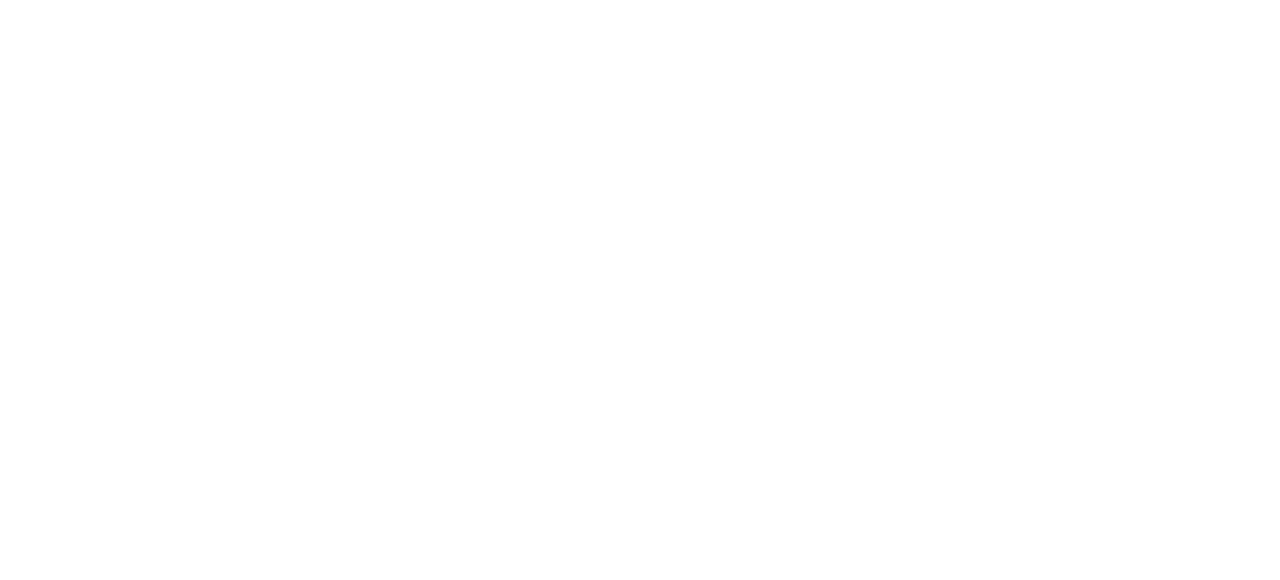
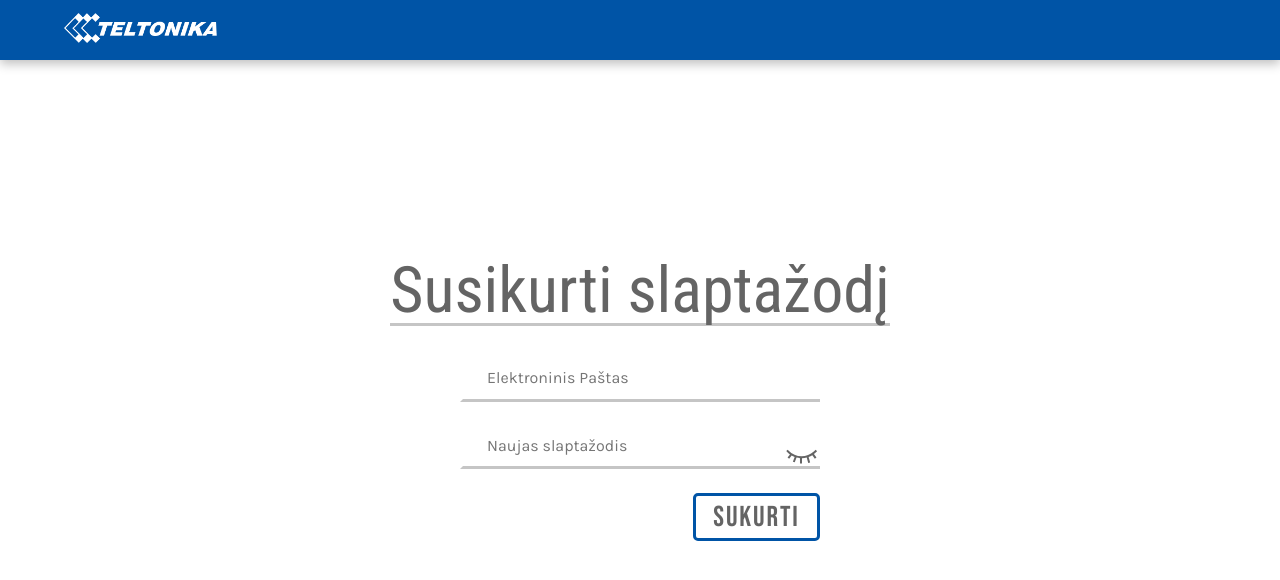
Before and after one commit to egle-na/inventorizavimo_sistema, a Vue app: page /create-password in a window 1280 px wide. Shown: the top 580 px of the page. Built offline with nearby package versions, Linux system fonts and the light colour scheme.

Commit message:
Create Password layout

```diff
--- a/src/router/router.js
+++ b/src/router/router.js
@@ -16,6 +16,7 @@
 import guest from "@/router/middleware/guest";
 import auth from "@/router/middleware/auth";
 import admin from "@/router/middleware/admin";
+import CreatePassword from "@/views/CreatePassword";
 
 Vue.use(VueRouter);
 
@@ -46,6 +47,16 @@
                     guest
                 ]
             },
+        },
+        {
+            path: '/create-password',
+            name: 'create-password',
+            component: CreatePassword,
+            // meta: {
+            //     middleware: [
+            //         guest
+            //     ]
+            // },
         },
         {
             path: '/user-inventory',
--- /dev/null
+++ b/src/views/CreatePassword.vue
@@ -0,0 +1,157 @@
+<template>
+<div>
+  <header-guest />
+
+  <div class="backdrop">
+    <div v-show="passwordCreated"  class="form-container done-container" >
+      <p>Slaptažodis sėkmingai sukurtas!</p>
+      <router-link to="/login">Prisijungti</router-link>
+    </div>
+
+    <p v-show="isUnrecognized" class="error-msg">Nuoroda neteisinga arba nebegalioja.</p>
+
+    <div v-show="!passwordCreated && !isUnrecognized">
+      <h1>Susikurti slaptažodį</h1>
+      <form class="form-container" @submit.prevent="tryLogin">
+
+
+        <input type="email" placeholder="Elektroninis Paštas" required class="input" v-model="email"/>
+        <div class="password-container input" >
+          <input :type="pswInputType"
+                 placeholder="Naujas slaptažodis"
+                 required
+                 v-model="password"
+                 minlength="6"/>
+          <button id="show-psw-btn" @click="togglePasswordVisibility" type="button">
+            <!--          <img src="../assets/icons/Eye-closed-icon.svg" alt="">-->
+            <svg width="32" height="23" viewBox="0 0 32 23" fill="none" xmlns="http://www.w3.org/2000/svg" class="view">
+              <path v-show="pswVisible === true" fill-rule="evenodd" clip-rule="evenodd" d="M27.5038 9.95738C19.6757 5.13166 9.70818 5.51187 2.27044 10.9199L1.09427 9.3023C9.18805 3.41726 20.0348 3.00352 28.5534 8.25488L31.0348 9.78461L29.9853 11.4871L27.5038 9.95738Z" fill="#646464"/>
+              <path v-show="pswVisible === true" d="M20.7882 8.1666C20.7882 11.3883 18.497 13.9999 15.6706 13.9999C12.8442 13.9999 10.553 11.3883 10.553 8.1666C10.553 4.94494 13.1736 5.49989 16 5.49989C18.8264 5.49989 20.7882 4.94494 20.7882 8.1666Z" fill="#646464"/>
+              <path v-show="pswVisible === false" fill-rule="evenodd" clip-rule="evenodd" d="M31.072 10.1664L29.1431 11.95C28.7489 12.3145 28.3439 12.6601 27.9293 12.9867L30.4712 16.528L28.8464 17.6943L26.2981 14.1441C25.125 14.8907 23.8928 15.5017 22.6232 15.9777L24.1409 21.5134L22.2121 22.0422L20.7159 16.5848C19.1657 16.9934 17.5776 17.2111 15.9882 17.2397V22.5556H13.9882V17.1757C12.8301 17.0806 11.6794 16.8846 10.5506 16.5885L8.75956 21.352L6.88751 20.6481L8.64139 15.9834C7.61271 15.5993 6.61029 15.1278 5.64586 14.5693L3.14955 17.7308L1.57987 16.4914L3.9611 13.4756C2.88757 12.6985 1.87599 11.802 0.945279 10.7869L0.26947 10.0499L1.74362 8.69824L2.41943 9.43532C9.12555 16.7494 20.4996 17.2186 27.7853 10.4816L29.7141 8.698L31.072 10.1664Z" fill="#646464"/>
+            </svg>
+          </button>
+        </div>
+
+        <button type="submit" class="btn">Sukurti</button>
+
+      </form>
+    </div>
+
+  </div>
+
+<!--</div>-->
+</div>
+</template>
+
+<script>
+  import HeaderGuest from "@/views/HeaderGuest";
+
+  export default {
+    name: "LogIn",
+    components: {HeaderGuest},
+    data() {
+      return {
+        isUnrecognized: false,
+        pswVisible: false,
+        passwordCreated: false,
+        password: '',
+        email: '',
+      }
+    },
+    methods: {
+      togglePasswordVisibility() {
+        this.pswVisible = !this.pswVisible;
+      },
+    },
+    computed: {
+      pswInputType() {
+        return this.pswVisible ? "text" : "password";
+      }
+    }
+  }
+</script>
+
+<style scoped>
+
+  .backdrop {
+    position: absolute;
+    top:0;
+    bottom: 0;
+    left: 0;
+    right: 0;
+
+    display: flex;
+    align-items: center;
+    justify-content: center;
+
+    /*background: var(--clr-white);*/
+  }
+
+  .form-container {
+    position: relative;
+    display: flex;
+    flex-direction: column;
+    width: 360px;
+
+    margin: auto;
+  }
+
+  .done-container{
+    font-size: 1.1rem;
+    align-items: center;
+  }
+
+  .input{
+    margin-bottom: 1.5em;
+  }
+
+  .password-container {
+    position: relative;
+    display: flex;
+    /*align-items: center;*/
+  }
+
+  .password-container input {
+    width: 100%;
+  }
+
+  #show-psw-btn {
+    position: absolute;
+    right: 0;
+    width: 40px;
+  }
+
+  h1 {
+    margin-bottom: .5em;
+    border-bottom-width: 3px;
+    padding: 0;
+  }
+
+  a {
+    font-size: 1.5rem;
+    margin: 1em 0;
+    font-weight: var(--fw-bold-karla);
+    color: var(--clr-darker-grey);
+    text-decoration: none;
+    width: max-content;
+  }
+
+  a:hover {
+    color: var(--clr-accent);
+    text-decoration: underline;
+  }
+
+  .form-container button {
+    align-self: end;
+  }
+
+  .error-msg {
+    color: #FF6464;
+    font-size: 1.2rem;
+  }
+
+  #show-psw-btn:hover path{
+    fill: var(--clr-accent)
+  }
+
+</style>
--- a/src/views/RemindPassword.vue
+++ b/src/views/RemindPassword.vue
@@ -68,6 +68,7 @@
   h1 {
     margin-bottom: .7em;
     border-bottom-width: 3px ;
+    padding: 0;
   }
 
   .form-container button {
```
